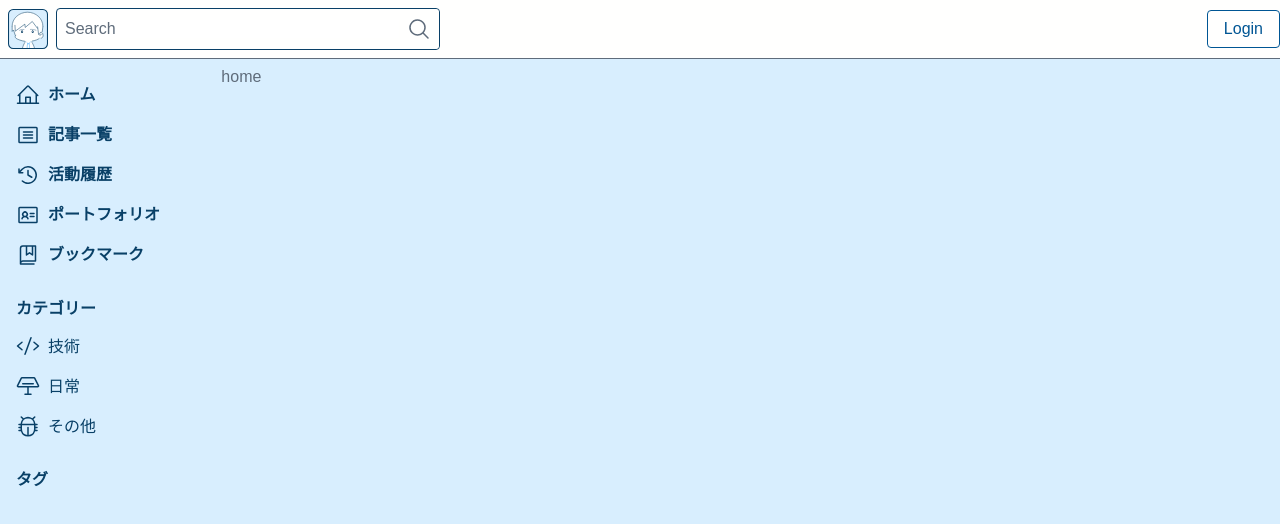
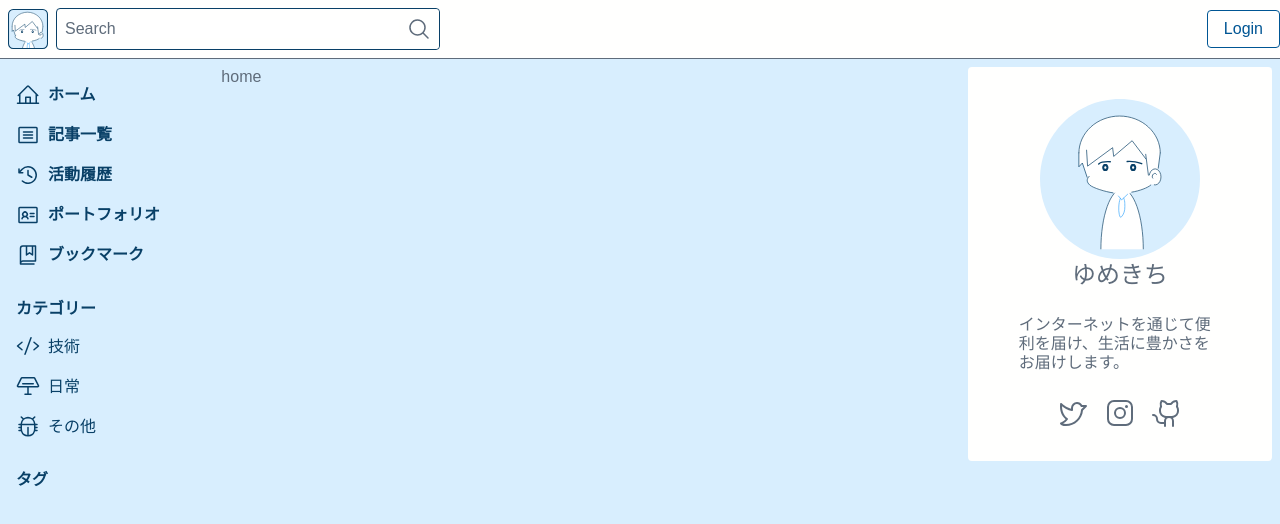
Before and after one commit to yumekiti/blog, a React (Vite) app: page / in a window 1280 px wide. Shown: the top 524 px of the page. Built offline with nearby package versions, Linux system fonts and the light colour scheme; a web font is replaced by a local one.

Commit message:
✨ Implemented profile component and made minor fixes.

```diff
--- a/src/components/molecules/NavigationList.tsx
+++ b/src/components/molecules/NavigationList.tsx
@@ -18,18 +18,18 @@ const Component: FC<Props> = ({ title, navigation }) => (
 	<nav className="py-2">
 		{title && <h2 className="text-[#094067] font-bold p-2">{title}</h2>}
 		<ul>
-			{navigation.map((item) => (
-				<li key={item.text} className="flex items-center">
+			{navigation.map((link) => (
+				<li key={link.text} className="flex items-center">
 					<Link
-						to={item.path}
+						to={link.path}
 						className="w-full"
-						target={item.path.includes("http") ? "_blank" : "_self"}
-						rel={item.path.includes("http") ? "noopener noreferrer" : ""}
+						target={link.path.includes("http") ? "_blank" : "_self"}
+						rel={link.path.includes("http") ? "noopener noreferrer" : ""}
 					>
 						<IconTextButton
-							Icon={item.icon}
-							text={item.text}
-							bold={item.bold}
+							Icon={link.icon}
+							text={link.text}
+							bold={link.bold}
 						/>
 					</Link>
 				</li>
--- a/src/components/organisms/NavigationMenu.tsx
+++ b/src/components/organisms/NavigationMenu.tsx
@@ -3,7 +3,7 @@ import type { FC } from "react";
 
 import NavigationList from "@/components/molecules/NavigationList";
 import TagList from "@/components/molecules/TagList";
-import { categories, navigation } from "@/constants/navigation";
+import { categories, navigation } from "@/constants/links";
 
 const Component: FC = () => {
 	// const { data: tags } = useSWR(`/_api/tags.list`);
--- /dev/null
+++ b/src/components/organisms/UserProfile.tsx
@@ -0,0 +1,35 @@
+import type { FC } from "react";
+import { Link } from "react-router-dom";
+// import useSWR from 'swr';
+
+import icon from "@/assets/icon.svg";
+import { sns } from "@/constants/links";
+
+const Component: FC = () => {
+	// const { data: tags } = useSWR(`/_api/tags.list`);
+
+	return (
+		<>
+			<div className="py-8 bg-[#fffffe] space-y-6 rounded">
+				<div className="flex flex-col justify-center items-center">
+					<img src={icon} alt="icon" className="w-40 h-40" />
+					<p className="text-2xl text-center">ゆめきち</p>
+				</div>
+				<div className="w-2/3 mx-auto">
+					<p>インターネットを通じて便利を届け、生活に豊かさをお届けします。</p>
+				</div>
+				<ul className="flex justify-center gap-4">
+					{sns.map((link) => (
+						<li key={link.key}>
+							<Link to={link.path} target="_blank" rel="noopener noreferrer">
+								<link.icon size={32} />
+							</Link>
+						</li>
+					))}
+				</ul>
+			</div>
+		</>
+	);
+};
+
+export default Component;
--- a/src/components/templates/HomeLayout.tsx
+++ b/src/components/templates/HomeLayout.tsx
@@ -1,6 +1,7 @@
 import type { FC, ReactNode } from "react";
 
 import NavigationMenu from "@/components/organisms/NavigationMenu";
+import UserProfile from "@/components/organisms/UserProfile";
 
 type Props = {
 	children: ReactNode;
@@ -17,7 +18,7 @@ const Component: FC<Props> = ({ children }) => {
 					{children}
 				</div>
 				<div className="hidden lg:col-span-3 lg:block">
-					{/* <Welcome /> */}
+					<UserProfile />
 					{/* <RelatedLinks /> */}
 				</div>
 			</div>
--- a/src/constants/navigation.ts
+++ b/src/constants/links.ts
@@ -4,9 +4,12 @@ import {
 	BugBeetle,
 	ClockCounterClockwise,
 	Code,
+	GithubLogo,
 	HouseLine,
 	IdentificationCard,
+	InstagramLogo,
 	Lectern,
+	TwitterLogo,
 } from "@phosphor-icons/react";
 
 const navigation = [
@@ -31,13 +34,13 @@ const navigation = [
 	{
 		text: "ポートフォリオ",
 		icon: IdentificationCard,
-		path: "https://portfolio.yumekiti.net/",
+		path: "https://portfolio.yumekiti.net",
 		bold: true,
 	},
 	{
 		text: "ブックマーク",
 		icon: BookBookmark,
-		path: "https://bookmark.yumekiti.net/",
+		path: "https://bookmark.yumekiti.net",
 		bold: true,
 	},
 ];
@@ -60,6 +63,24 @@ const categories = [
 		icon: BugBeetle,
 		path: "/contents/other",
 		bold: false,
+	},
+];
+
+export const sns = [
+	{
+		key: "Twitter",
+		icon: TwitterLogo,
+		path: "https://twitter.com/yumekiti_social",
+	},
+	{
+		key: "Instagram",
+		icon: InstagramLogo,
+		path: "https://www.instagram.com/yumekiti_social",
+	},
+	{
+		key: "Github",
+		icon: GithubLogo,
+		path: "https://github.com/yumekiti",
 	},
 ];
 
```
Also changed, not shown: src/assets/icon.svg (added).
